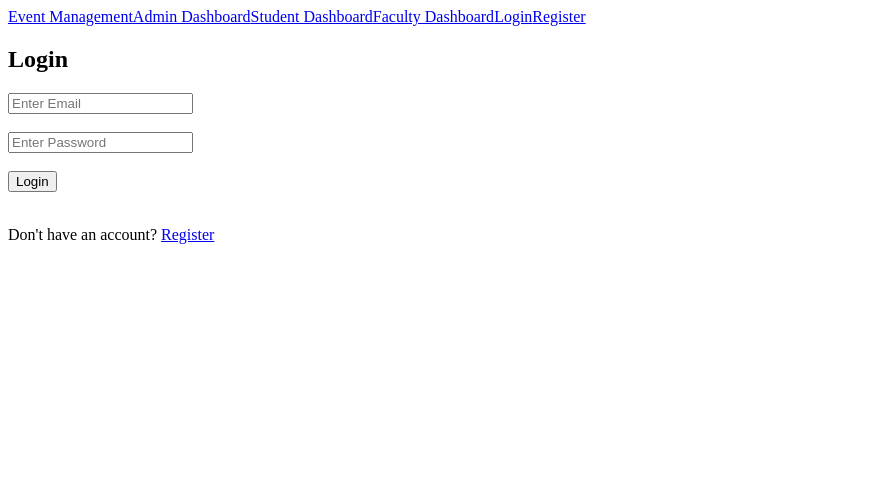
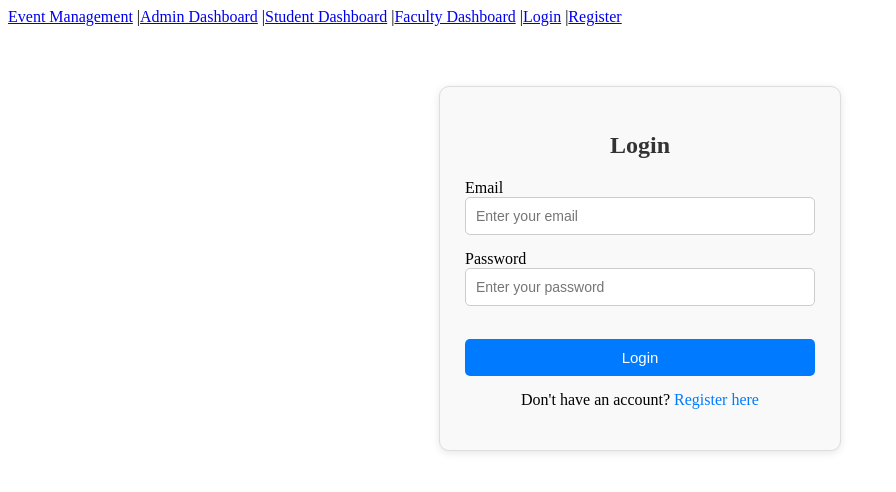
Before and after one commit to Tejavalli-rayudu/Event-Management, a React (Vite) app in the folder frontend/: page /login in a window 1280 px wide. Shown: the top 492 px of the page, without its empty margins (0-896 px from the left). Built offline with nearby package versions, Linux system fonts and the light colour scheme.

Commit message:
Completed

```diff
--- a/frontend/src/App.css
+++ b/frontend/src/App.css
@@ -0,0 +1,123 @@
+/* Full page */
+body {
+  margin: 0;
+  font-family: Arial, sans-serif;
+  background: #f4f6f9;
+}
+
+/* Navbar */
+nav,
+div {
+  box-sizing: border-box;
+}
+
+.navbar {
+  background: #1e293b;
+  padding: 14px 24px;
+  display: flex;
+  align-items: center;
+  gap: 16px;
+  flex-wrap: wrap;
+}
+
+.navbar a {
+  color: white;
+  text-decoration: none;
+  font-weight: 500;
+}
+
+.navbar a:hover {
+  color: #38bdf8;
+}
+
+.navbar span {
+  color: #e2e8f0;
+  font-weight: 600;
+}
+
+.navbar button {
+  background: #ef4444;
+  color: white;
+  border: none;
+  padding: 8px 14px;
+  border-radius: 6px;
+  cursor: pointer;
+  font-weight: 600;
+}
+
+.navbar button:hover {
+  background: #dc2626;
+}
+
+/* Page container */
+.page {
+  max-width: 500px;
+  margin: 40px auto;
+  background: white;
+  padding: 30px;
+  border-radius: 12px;
+  box-shadow: 0 4px 10px rgba(0, 0, 0, 0.1);
+}
+
+h1,
+h2 {
+  margin-top: 0;
+  color: #111827;
+}
+
+/* Form */
+form {
+  display: flex;
+  flex-direction: column;
+  gap: 14px;
+}
+
+label {
+  font-weight: 600;
+  color: #374151;
+}
+
+input,
+select {
+  padding: 10px;
+  border: 1px solid #cbd5e1;
+  border-radius: 8px;
+  font-size: 15px;
+}
+
+input:focus,
+select:focus {
+  outline: none;
+  border-color: #2563eb;
+  box-shadow: 0 0 0 3px rgba(37, 99, 235, 0.15);
+}
+
+button {
+  background: #2563eb;
+  color: white;
+  border: none;
+  padding: 12px;
+  border-radius: 8px;
+  font-size: 15px;
+  cursor: pointer;
+  font-weight: 600;
+}
+
+button:hover {
+  background: #1d4ed8;
+}
+
+/* Messages */
+.error {
+  color: #dc2626;
+  background: #fee2e2;
+  padding: 10px;
+  border-radius: 8px;
+}
+
+.success {
+  color: #166534;
+  background: #dcfce7;
+  padding: 10px;
+  border-radius: 8px;
+}
--- a/frontend/src/Components/Navbar.jsx
+++ b/frontend/src/Components/Navbar.jsx
@@ -1,24 +1,32 @@
-import { Link } from "react-router-dom"
+import { Link, useNavigate } from "react-router-dom";
+import { useAuth } from "../context/AuthContext";
 
 const Navbar = () => {
+  const { logout, isAuthenticated } = useAuth();
+  const navigate = useNavigate();
+
+  function handleLogout() {
+    logout();
+    navigate("/login");
+  }
 
   return (
     <div>
+      <Link to="/">Event Management</Link> |
+      <Link to="/admin">Admin Dashboard</Link> |
+      <Link to="/student">Student Dashboard</Link> |
+      <Link to="/faculty">Faculty Dashboard</Link> |
 
-      <Link to="/">Event Management</Link>
+      {!isAuthenticated ? (
+        <>
+          <Link to="/login">Login</Link> |
+          <Link to="/register">Register</Link>
+        </>
+      ) : (
+        <button onClick={handleLogout}>Logout</button>
+      )}
+    </div>
+  );
+};
 
-      <Link to="/admin">Admin Dashboard</Link>
-
-      <Link to="/student">Student Dashboard</Link>
-
-      <Link to="/faculty">Faculty Dashboard</Link>
-
-      <Link to="/login">Login</Link>
-
-      <Link to="/register">Register</Link>
-
-    </div>
-  )
-}
-
-export default Navbar
+export default Navbar;
--- a/frontend/src/Pages/AdminDashboard.jsx
+++ b/frontend/src/Pages/AdminDashboard.jsx
@@ -1,11 +1,102 @@
-function AdminDashboard(){
+import React, { useState } from "react";
+import api from "../Services/api";
 
-  return(
+const AdminDashboard = () => {
+  const [event, setEvent] = useState({
+    title: "",
+    date: "",
+    location: ""
+  });
+
+  const [loading, setLoading] = useState(false);
+  const [success, setSuccess] = useState("");
+  const [error, setError] = useState("");
+
+  function handleChange(e) {
+    setEvent({
+      ...event,
+      [e.target.name]: e.target.value
+    });
+  }
+
+  function resetForm() {
+    setEvent({
+      title: "",
+      date: "",
+      location: ""
+    });
+  }
+
+  async function handleSubmit(e) {
+    e.preventDefault();
+
+    setLoading(true);
+    setError("");
+    setSuccess("");
+
+    try {
+      const response = await api.post("/events", event);
+
+      console.log(response.data);
+
+      setSuccess("Event created successfully");
+      resetForm();
+    } catch (err) {
+      console.error(err);
+      setError("Failed to create event");
+    } finally {
+      setLoading(false);
+    }
+  }
+
+  return (
     <div>
       <h1>Admin Dashboard</h1>
+
+      <h2>Create Event</h2>
+
+      {success && <p>{success}</p>}
+      {error && <p>{error}</p>}
+
+      <form onSubmit={handleSubmit}>
+        <input
+          type="text"
+          name="title"
+          value={event.title}
+          onChange={handleChange}
+          placeholder="Event Title"
+          required
+        />
+
+        <br /><br />
+
+        <input
+          type="date"
+          name="date"
+          value={event.date}
+          onChange={handleChange}
+          required
+        />
+
+        <br /><br />
+
+        <input
+          type="text"
+          name="location"
+          value={event.location}
+          onChange={handleChange}
+          placeholder="Event Location"
+          required
+        />
+
+        <br /><br />
+
+        <button type="submit" disabled={loading}>
+          {loading ? "Submitting..." : "Create Event"}
+        </button>
+      </form>
     </div>
-  )
-
-}
+  );
+};
 
 export default AdminDashboard;
--- /dev/null
+++ b/frontend/src/Pages/Auth.css
@@ -0,0 +1,73 @@
+/* Common container */
+.auth-container {
+  width: 350px;
+  margin: 60px auto;
+  padding: 25px;
+  border: 1px solid #ddd;
+  border-radius: 10px;
+  background-color: #f9f9f9;
+  box-shadow: 0 2px 8px rgba(0, 0, 0, 0.1);
+}
+
+.auth-container h2 {
+  text-align: center;
+  margin-bottom: 20px;
+  color: #333;
+}
+
+.auth-container input,
+.auth-container select {
+  width: 100%;
+  padding: 10px;
+  margin-bottom: 15px;
+  border: 1px solid #ccc;
+  border-radius: 5px;
+  font-size: 14px;
+  box-sizing: border-box;
+}
+
+.auth-container button {
+  width: 100%;
+  padding: 10px;
+  background-color: #007bff;
+  color: white;
+  border: none;
+  border-radius: 5px;
+  font-size: 15px;
+  cursor: pointer;
+}
+
+.auth-container button:hover {
+  background-color: #0056b3;
+}
+
+.auth-container button:disabled {
+  background-color: #999;
+  cursor: not-allowed;
+}
+
+.auth-container p {
+  text-align: center;
+  margin-top: 15px;
+}
+
+.auth-container a {
+  color: #007bff;
+  text-decoration: none;
+}
+
+.auth-container a:hover {
+  text-decoration: underline;
+}
+
+.success {
+  color: green;
+  text-align: center;
+  margin-bottom: 10px;
+}
+
+.error {
+  color: red;
+  text-align: center;
+  margin-bottom: 10px;
+}
--- a/frontend/src/Pages/Login.jsx
+++ b/frontend/src/Pages/Login.jsx
@@ -1,10 +1,11 @@
 import React, { useState } from "react";
 import { Link, useNavigate } from "react-router-dom";
 import { useAuth } from "../context/AuthContext";
+import "./Auth.css";
 
 const Login = () => {
+  const { login } = useAuth();
   const navigate = useNavigate();
-  const { login } = useAuth();
 
   const [formData, setFormData] = useState({
     email: "",
@@ -23,8 +24,13 @@ const Login = () => {
 
   async function handleSubmit(e) {
     e.preventDefault();
+    setError("");
 
-    setError("");
+    if (!formData.email || !formData.password) {
+      setError("Please fill both fields");
+      return;
+    }
+
     setLoading(true);
 
     try {
@@ -40,46 +46,52 @@ const Login = () => {
         navigate("/admin");
       } else if (loggedInUser.role === "Faculty") {
         navigate("/faculty");
+      } else if (loggedInUser.role === "Student") {
+        navigate("/student");
       } else {
-        navigate("/student");
+        navigate("/");
       }
 
     } catch (err) {
-      console.log(err);
-      setError("Invalid email or password");
+      const message =
+        err.response?.data?.message ||
+        "Login failed. Please try again later";
+
+      setError(message);
     } finally {
       setLoading(false);
     }
   }
 
   return (
-    <div>
+    <div className="auth-container">
+      <div className="auth-card">
         <h2>Login</h2>
 
-      {error && <p>{error}</p>}
+        {error && <div className="error">{error}</div>}
 
         <form onSubmit={handleSubmit}>
           <div>
+            <label htmlFor="email">Email</label>
             <input
+              id="email"
               type="email"
               name="email"
               value={formData.email}
               onChange={handleChange}
-            placeholder="Enter Email"
-            required
+              placeholder="Enter your email"
             />
           </div>
 
-        <br />
-
           <div>
+            <label htmlFor="password">Password</label>
             <input
+              id="password"
               type="password"
               name="password"
               value={formData.password}
               onChange={handleChange}
-            placeholder="Enter Password"
-            required
+              placeholder="Enter your password"
             />
           </div>
 
@@ -90,11 +102,10 @@ const Login = () => {
           </button>
         </form>
 
-      <br />
-
         <p>
-        Don't have an account? <Link to="/register">Register</Link>
+          Don't have an account? <Link to="/register">Register here</Link>
         </p>
+      </div>
     </div>
   );
 };
--- a/frontend/src/Pages/Register.jsx
+++ b/frontend/src/Pages/Register.jsx
@@ -1,6 +1,7 @@
 import React, { useState } from "react";
-import { useNavigate, Link } from "react-router-dom";
+import { Link, useNavigate } from "react-router-dom";
 import { useAuth } from "../context/AuthContext";
+import "./Auth.css";
 
 const Register = () => {
   const { register } = useAuth();
@@ -10,7 +11,7 @@ const Register = () => {
     name: "",
     email: "",
     password: "",
-    role: "STUDENT"
+    role: "Student"
   });
 
   const [error, setError] = useState("");
@@ -27,14 +28,11 @@ const Register = () => {
   async function handleSubmit(e) {
     e.preventDefault();
 
-    console.log("REGISTER CLICKED");
-    console.log(formData);
-
     setError("");
     setSuccess("");
 
     if (!formData.name || !formData.email || !formData.password) {
-      setError("All fields are required");
+      setError("Please fill all fields");
       return;
     }
 
@@ -54,41 +52,35 @@ const Register = () => {
         name: "",
         email: "",
         password: "",
-        role: "student"
+        role: "Student"
       });
 
       setTimeout(() => {
         navigate("/login");
       }, 1200);
 
-    } catch(err){
-    console.log("FULL ERROR:", err);
-    console.log("RESPONSE:", err.response);
-    console.log("DATA:", err.response?.data);
+    } catch (err) {
+      const message =
+        err.response?.data?.message ||
+        "Registration failed. Please try again later";
 
-    const message =
-      err.response?.data?.message ||
-      err.message ||
-      "Registration failed. Please try again later.";
-
-    setError(message);
-  }finally {
+      setError(message);
+    } finally {
       setLoading(false);
     }
   }
 
   return (
-    <div>
-      <div>
+    <div className="auth-container">
+      <div className="auth-card">
         <h2>Create Account</h2>
 
-        {error && <p>{error}</p>}
-        {success && <p>{success}</p>}
+        {error && <div className="error">{error}</div>}
+        {success && <div className="success">{success}</div>}
 
         <form onSubmit={handleSubmit}>
           <div>
             <label htmlFor="name">Full Name</label>
-            <br />
             <input
               id="name"
               type="text"
@@ -99,11 +91,8 @@ const Register = () => {
             />
           </div>
 
-          <br />
-
           <div>
             <label htmlFor="email">Email</label>
-            <br />
             <input
               id="email"
               type="email"
@@ -114,35 +103,29 @@ const Register = () => {
             />
           </div>
 
-          <br />
-
           <div>
             <label htmlFor="password">Password</label>
-            <br />
             <input
               id="password"
               type="password"
               name="password"
               value={formData.password}
               onChange={handleChange}
-              placeholder="********"
+              placeholder="Enter your password"
             />
           </div>
 
-          <br />
-
           <div>
             <label htmlFor="role">Role</label>
-            <br />
             <select
               id="role"
               name="role"
               value={formData.role}
               onChange={handleChange}
             >
-              <option value="student">Student</option>
-              <option value="faculty">Faculty</option>
-              <option value="admin">Admin</option>
+              <option value="Student">Student</option>
+              <option value="Faculty">Faculty</option>
+              <option value="Admin">Admin</option>
             </select>
           </div>
 
@@ -153,8 +136,6 @@ const Register = () => {
           </button>
         </form>
 
-        <br />
-
         <p>
           Already have an account? <Link to="/login">Login here</Link>
         </p>
--- a/frontend/src/Pages/StudentDashboard.jsx
+++ b/frontend/src/Pages/StudentDashboard.jsx
@@ -1,11 +1,46 @@
-function StudentDashboard(){
+import React from "react";
 
-  return(
-    <div>
+const StudentDashboard = () => {
+  return (
+    <div style={{ padding: "20px" }}>
       <h1>Student Dashboard</h1>
+
+      <p>Welcome Student 👨‍🎓</p>
+
+      <h3>Available Events</h3>
+
+      <table border="1" cellPadding="10">
+        <thead>
+          <tr>
+            <th>Event Name</th>
+            <th>Date</th>
+            <th>Location</th>
+            <th>Action</th>
+          </tr>
+        </thead>
+
+        <tbody>
+          <tr>
+            <td>Tech Fest</td>
+            <td>2026-08-15</td>
+            <td>Auditorium</td>
+            <td>
+              <button>Register</button>
+            </td>
+          </tr>
+
+          <tr>
+            <td>Coding Contest</td>
+            <td>2026-08-20</td>
+            <td>Lab Block</td>
+            <td>
+              <button>Register</button>
+            </td>
+          </tr>
+        </tbody>
+      </table>
     </div>
-  )
-
-}
+  );
+};
 
 export default StudentDashboard;
```
Also changed, not shown: 1 other file (tests, documents, lock files or other folders). Lines whose indentation alone changed are shown as unchanged.
